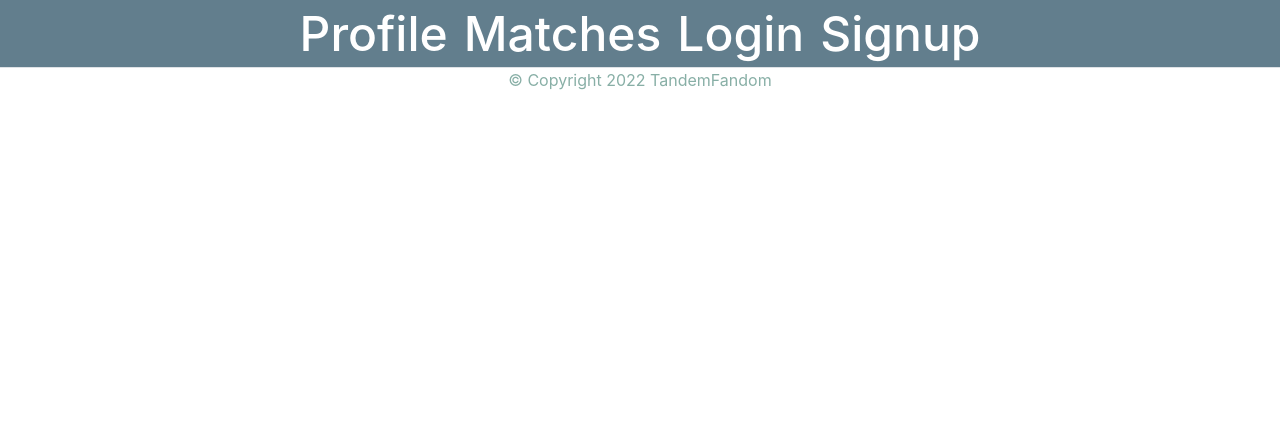
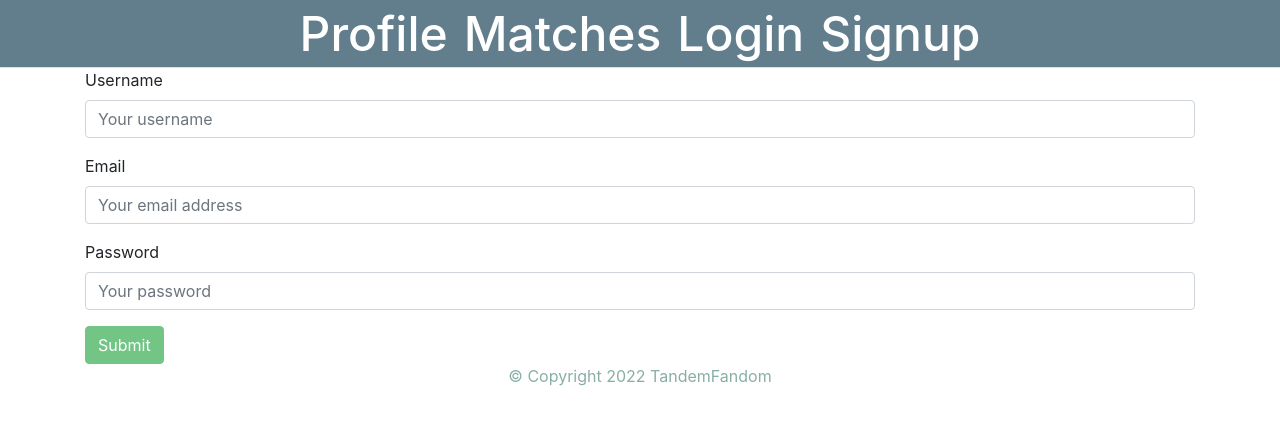
Before and after one commit to LFerrett/tandemfandom, a React (Create React App) app in the folder client/: page /signup in a window 1280 px wide. Shown: the top 424 px of the page. Built offline with nearby package versions, Linux system fonts and the light colour scheme.

Commit message:
added signup routing

```diff
--- a/client/src/App.js
+++ b/client/src/App.js
@@ -5,6 +5,7 @@ import { BrowserRouter as Router, Route } from 'react-router-dom';
 import Landing from './components/pages/Landing';
 import Main from './components/pages/Main';
 import Login from './components/pages/Login';
+import Signup from './components/pages/Signup';
 import Matches from './components/pages/Matches';
 import Profile from './components/pages/Profile';
 import Header from './components/layout/NavTabs';
@@ -69,6 +70,10 @@ function App() {
               <Login />
             </Route>
 
+            <Route exact path="/signup">
+              <Signup />
+            </Route>
+
           </div>
           <Footer />
         </div>
--- a/client/src/components/pages/Signup.js
+++ b/client/src/components/pages/Signup.js
@@ -2,8 +2,8 @@ import React, { useState } from 'react';
 import { Form, Button, Alert } from 'react-bootstrap';
 import { useMutation} from '@apollo/client';
 
-import Auth from '../utils/auth';
-import { ADD_USER } from '../utils/mutations';
+import Auth from '../../utils/auth';
+import { ADD_USER } from '../../utils/mutations';
 
 
 
```
